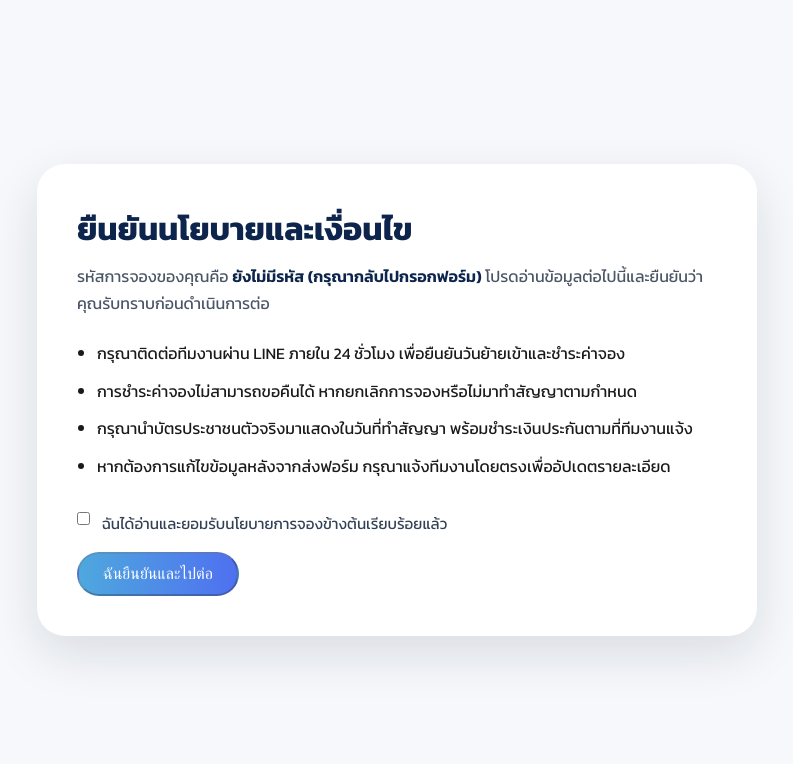
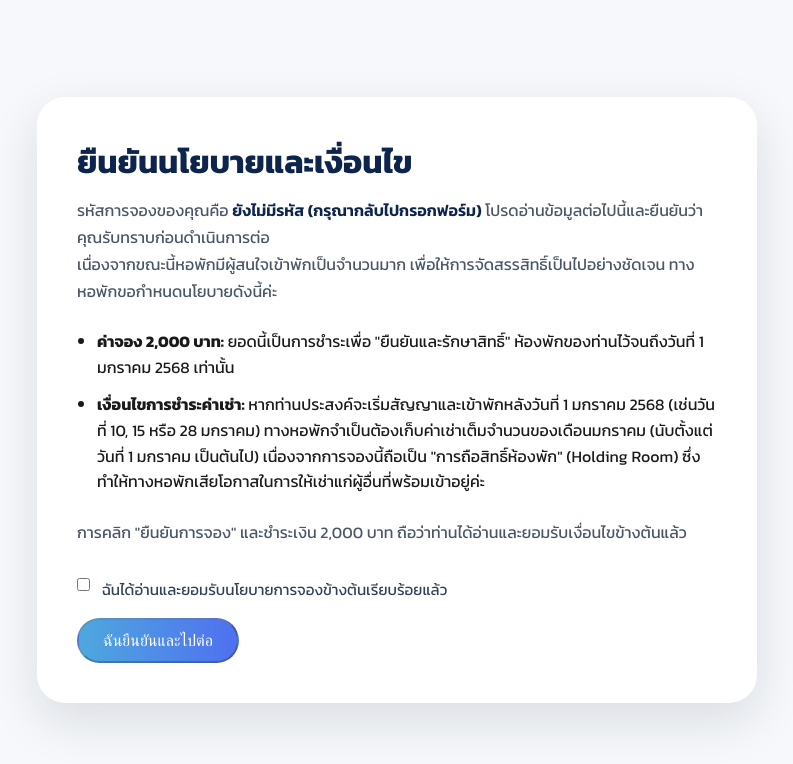
Before and after one commit to mamamansion99/main, a plain HTML site: page policy.html in a window 1280 px wide. Shown: the whole page, without its empty margins (243-1036 px from the left). Drawn offline with Linux system fonts and the light colour scheme.

Commit message:
Update policy acknowledgement copy

```diff
--- a/policy.html
+++ b/policy.html
@@ -82,13 +82,27 @@
         รหัสการจองของคุณคือ <span class="reservation-code" id="policy-reservation-code">—</span>
         โปรดอ่านข้อมูลต่อไปนี้และยืนยันว่าคุณรับทราบก่อนดำเนินการต่อ
       </p>
+      <p>
+        เนื่องจากขณะนี้หอพักมีผู้สนใจเข้าพักเป็นจำนวนมาก เพื่อให้การจัดสรรสิทธิ์เป็นไปอย่างชัดเจน
+        ทางหอพักขอกำหนดนโยบายดังนี้ค่ะ
+      </p>
 
       <ul class="policy-list">
-        <li>กรุณาติดต่อทีมงานผ่าน LINE ภายใน 24 ชั่วโมง เพื่อยืนยันวันย้ายเข้าและชำระค่าจอง</li>
-        <li>การชำระค่าจองไม่สามารถขอคืนได้ หากยกเลิกการจองหรือไม่มาทำสัญญาตามกำหนด</li>
-        <li>กรุณานำบัตรประชาชนตัวจริงมาแสดงในวันที่ทำสัญญา พร้อมชำระเงินประกันตามที่ทีมงานแจ้ง</li>
-        <li>หากต้องการแก้ไขข้อมูลหลังจากส่งฟอร์ม กรุณาแจ้งทีมงานโดยตรงเพื่ออัปเดตรายละเอียด</li>
+        <li>
+          <strong>ค่าจอง 2,000 บาท:</strong>
+          ยอดนี้เป็นการชำระเพื่อ "ยืนยันและรักษาสิทธิ์" ห้องพักของท่านไว้จนถึงวันที่ 1 มกราคม 2568 เท่านั้น
+        </li>
+        <li>
+          <strong>เงื่อนไขการชำระค่าเช่า:</strong>
+          หากท่านประสงค์จะเริ่มสัญญาและเข้าพักหลังวันที่ 1 มกราคม 2568 (เช่นวันที่ 10, 15 หรือ 28 มกราคม)
+          ทางหอพักจำเป็นต้องเก็บค่าเช่าเต็มจำนวนของเดือนมกราคม (นับตั้งแต่วันที่ 1 มกราคม เป็นต้นไป)
+          เนื่องจากการจองนี้ถือเป็น "การถือสิทธิ์ห้องพัก" (Holding Room) ซึ่งทำให้ทางหอพักเสียโอกาสในการให้เช่าแก่ผู้อื่นที่พร้อมเข้าอยู่ค่ะ
+        </li>
       </ul>
+
+      <p>
+        การคลิก "ยืนยันการจอง" และชำระเงิน 2,000 บาท ถือว่าท่านได้อ่านและยอมรับเงื่อนไขข้างต้นแล้ว
+      </p>
 
       <div class="policy-actions">
         <label>
```
